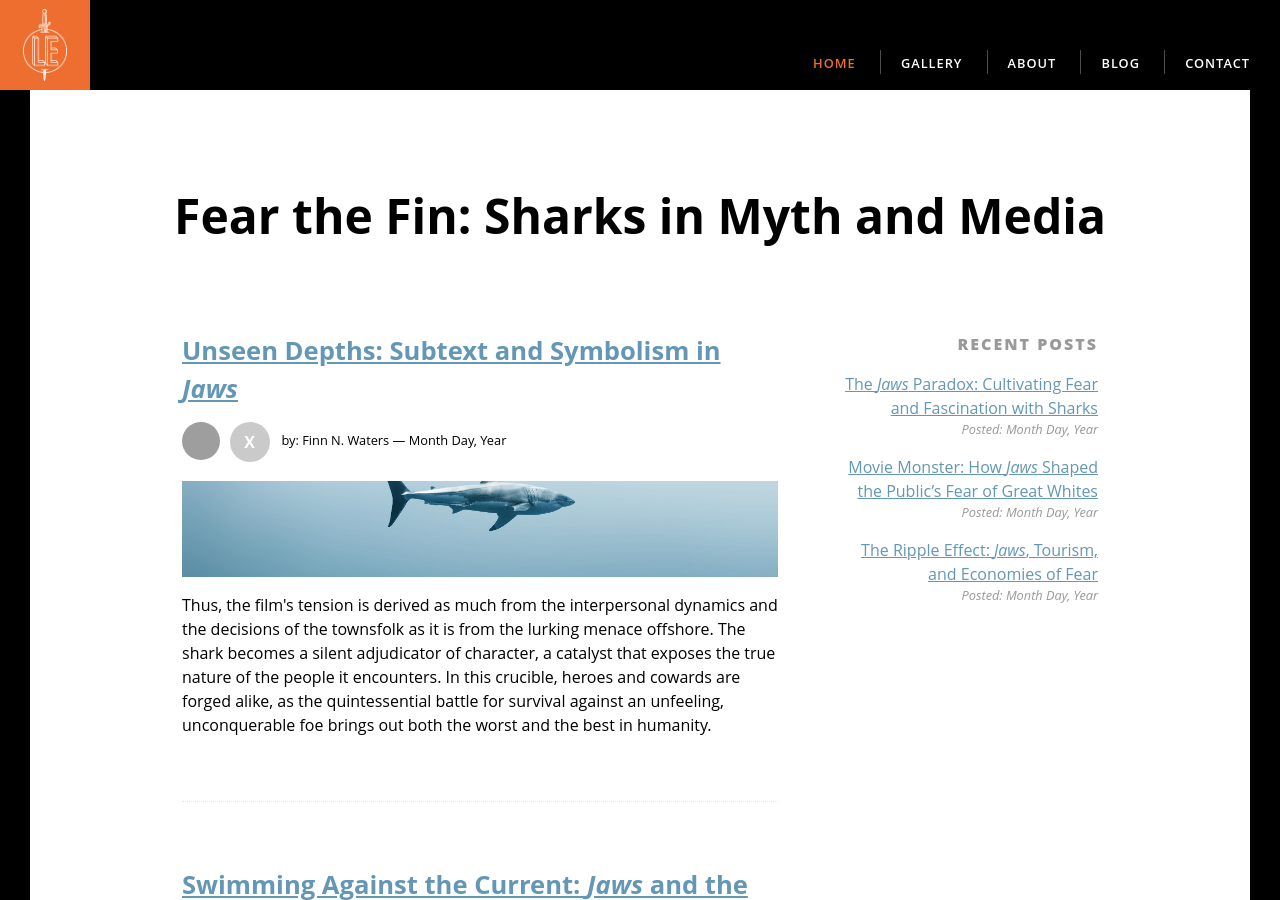
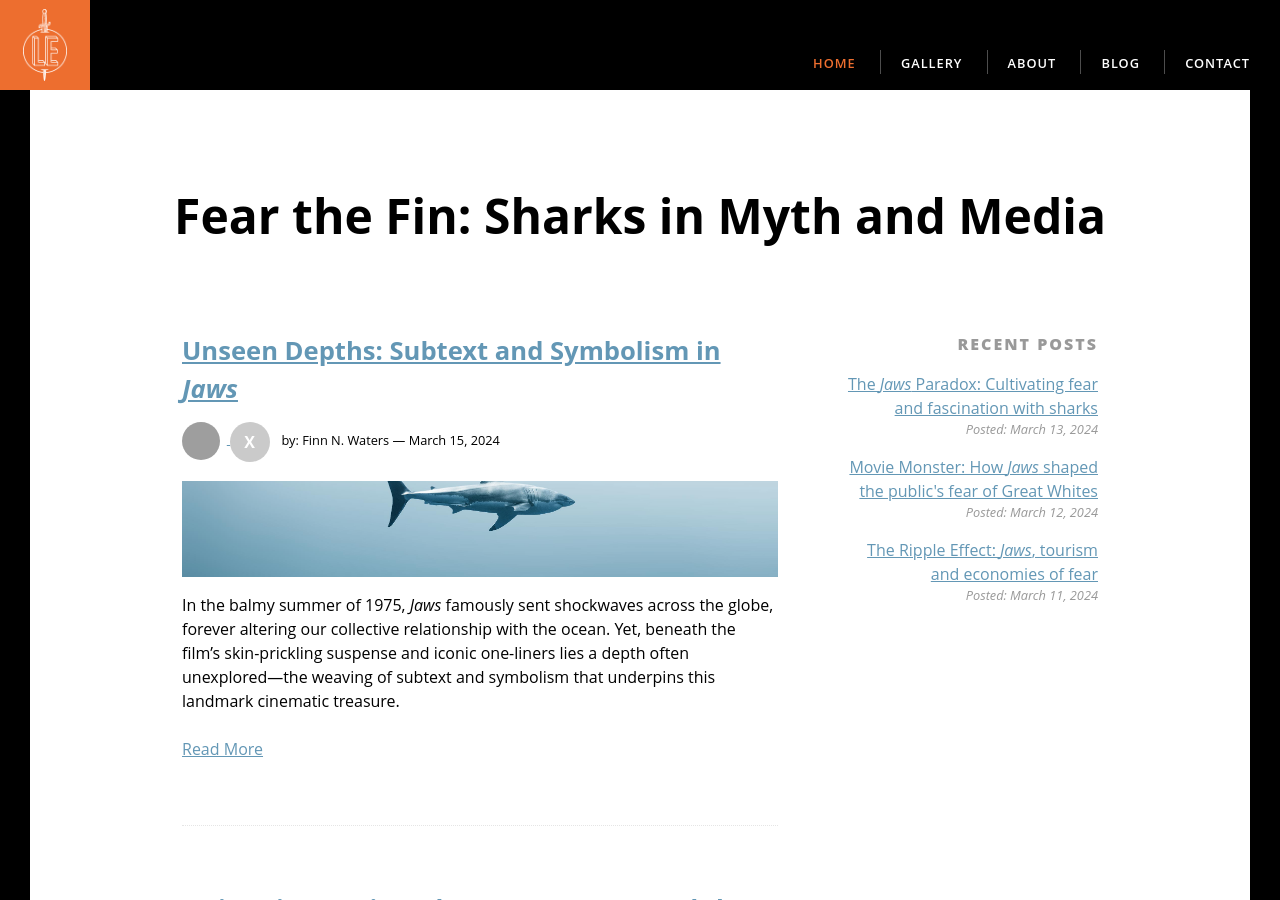
Before and after one commit to agdombrow/agdombrow.github.io, a Jekyll site: the page built from blog/index.html, in a window 1280 px wide and 900 px high. Built offline with Jekyll 4.4.1, drawn with Linux system fonts in a browser that asks for light colours; some of the changed text lies outside the part shown; grey boxes are pictures that could not be loaded.

Commit message:
Add blog content and update blog index page

```diff
--- /dev/null
+++ b/_posts/2024-03-15-unseen-depths.md
@@ -0,0 +1,23 @@
+---
+layout: post
+title: Unseen Depths&colon; Subtext and Symbolism in <i>Jaws</i>
+postHero: /images/shark.jpg
+author: Finn N. Waters
+authorTwitter: http:/twitter.com/
+gravatar: https://source.unsplash.com/random/150x150?shark
+postFooter: Additional information and maybe a <a href="#">link or two</a>.
+---
+
+In the balmy summer of 1975, _Jaws_ famously sent shockwaves across the globe, forever altering our collective relationship with the ocean. Yet, beneath the film's skin-prickling suspense and iconic one-liners lies a depth often unexplored—the weaving of subtext and symbolism that underpins this landmark cinematic treasure.
+
+<img class="pull-left" src="https://source.unsplash.com/random/400x400?shark" alt="Shark.">
+
+Steven Spielberg’s thriller is not merely a tale of man versus beast; it is a complex narrative illustrating societal fears, the inherent vulnerability of humankind, and the consequences of our intrusion into nature. Amity Island, a seemingly serene community, becomes a microcosm for a world that is blissfully unaware of the dangers that can emerge from the unseen, from the depths where knowledge and control slip through our fingers like sand.
+
+The shark, with its dagger-like teeth and relentless presence, is a masterclass in allegory—a silent predator emerging from the depths to claim not just the lives of the unsuspecting, but also the security once taken for granted. It symbolizes an ever-present fear, the unseen horror that lurks just beneath the surface of our consciousness. The creature’s sporadic appearances are a deft reminder of our subconscious dread, a limitless depth where anxiety looms large.
+
+But _Jaws_ also swims through the waters of power and politics, exploring the lengths leaders will go to preserve the veneer of safety. Mayor Larry Vaughn's infamous disregard for the clear dangers posed by the great white shark reflects a widespread denial, a resistance to confront what we fear, no matter the cost. Spielberg uses the character to shine a light on the dangers of ignorance and the moral bankruptcy that can accompany political expediency.
+
+Thus, the film's tension is derived as much from the interpersonal dynamics and the decisions of the townsfolk as it is from the lurking menace offshore. The shark becomes a silent adjudicator of character, a catalyst that exposes the true nature of the people it encounters. In this crucible, heroes and cowards are forged alike, as the quintessential battle for survival against an unfeeling, unconquerable foe brings out both the worst and the best in humanity.
+
+Ironically, while _Jaws_ vividly but unintentionally sullied the reputation of sharks as indiscriminate killers, it ironically initiated a global fascination with these misunderstood creatures. The chills that once hounded theater-goers have, in the decades following, transformed into a rallying cry for conservation, a call to protect that which we once feared without reason. The subtext and symbolism woven through _Jaws_ thus not only immortalized a cinematic classic but breached an unintended consequence—the birth of shark advocacy from the jaws of terror.
--- a/blog/index.html
+++ b/blog/index.html
@@ -12,49 +12,32 @@ layout: default
       <h4>Recent Posts</h4>
 
       <ul class="blog-title-list">
+        {% for post in site.posts offset:2 limit:5 %}
           <li>
-          <a href="#">The <i>Jaws</i> Paradox: Cultivating Fear and Fascination with Sharks</a>
-          <span>Posted: Month Day, Year</span>
+            <a href="{{ post.url }}">{{ post.title }}</a>
+            <span>Posted: {{ post.date | date: "%B %d, %Y" }}</span>
           </li>
-        <li>
-          <a href="#">Movie Monster: How <i>Jaws</i> Shaped the Public’s Fear of Great Whites</a>
-          <span>Posted: Month Day, Year</span>
-        </li>
-        <li>
-          <a href="#">The Ripple Effect: <i>Jaws</i>, Tourism, and Economies of Fear</a>
-          <span>Posted: Month Day, Year</span>
-        </li>
+        {% endfor %}
       </ul>
     </div>
 
     <div class="col col-content blog-previews">
+      {% for post in site.posts limit:2 %}
         <div class="blog-posts">
           <header class="post-header">
-          <h2><a href="#">Unseen Depths: Subtext and Symbolism in <i>Jaws</i></a></h2>
+            <h2><a href="{{ post.url }}">{{ post.title }}</h2>
             <div class="post-byline">
-            <img src="https://source.unsplash.com/random/150x150?shark" alt="Author Profile Picture">
-            <a href="#" class="social-link">X</a>
-            by: Finn N. Waters
-            <span> — Month Day, Year</span>
+              <img src="{{ post.gravatar }}" alt="Author Profile Picture">
+              <a href="{{ post.authorTwitter }}" class="social-link">X</a>
+              by: {{ post.author }}
+              <span>— {{ post.date | date: "%B %d, %Y" }}</span>
             </div>
           </header>
-        <div class="posts-image" style="background-image: url('/images/shark.jpg')"></div>
-        <p>Thus, the film's tension is derived as much from the interpersonal dynamics and the decisions of the townsfolk as it is from the lurking menace offshore. The shark becomes a silent adjudicator of character, a catalyst that exposes the true nature of the people it encounters. In this crucible, heroes and cowards are forged alike, as the quintessential battle for survival against an unfeeling, unconquerable foe brings out both the worst and the best in humanity.</p>
+          <div class="posts-image" style="background-image: url('{{ post.postHero }}')"></div>
+          {{ post.excerpt }}
+          <a href="{{ post.url }}">Read More</a>
         </div>
-
-      <div class="blog-posts">
-        <header class="post-header">
-          <h2><a href="#">Swimming Against the Current: <i>Jaws</i> and the Rise of Shark Advocacy</a></h2>
-          <div class="post-byline">
-            <img src="https://source.unsplash.com/random/150x150?fishing-boat" alt="Author Profile Picture">
-            <a href="#" class="social-link">X</a>
-            by: Bruce
-            <span> — Month Day, Year</span>
-          </div>
-        </header>
-        <div class="posts-image" style="background-image: url('/images/shark.jpg')"></div>
-        <p>Perhaps one of the greatest twists in the tale of <i>Jaws</i> is not found in its suspenseful storyline but in its real-world legacy. The fictional Great White, known for taking lives, inadvertently became a lifesaver through the swell of support for shark conservation it helped to amass. “Swimming Against the Current” isn't just an examination of this legacy; it's a dedication to the enduring mission of those individuals who fight to keep the ocean's balance intact, inspired by the very work that once cast a shadow upon these misunderstood predators.</p>
-      </div>
+      {% endfor %}
     </div>
 
   </div>
```
Also changed, not shown: _posts/2024-03-11-the-ripple-effect.md (added, +13 -0 lines), _posts/2024-03-12-movie-monster.md (added, +13 -0 lines), _posts/2024-03-13-jaws-paradox.md (added, +13 -0 lines), _posts/2024-03-14-swimming-against-the-current.md (added, +21 -0 lines), 6 other files. Lines whose indentation alone changed are shown as unchanged.
